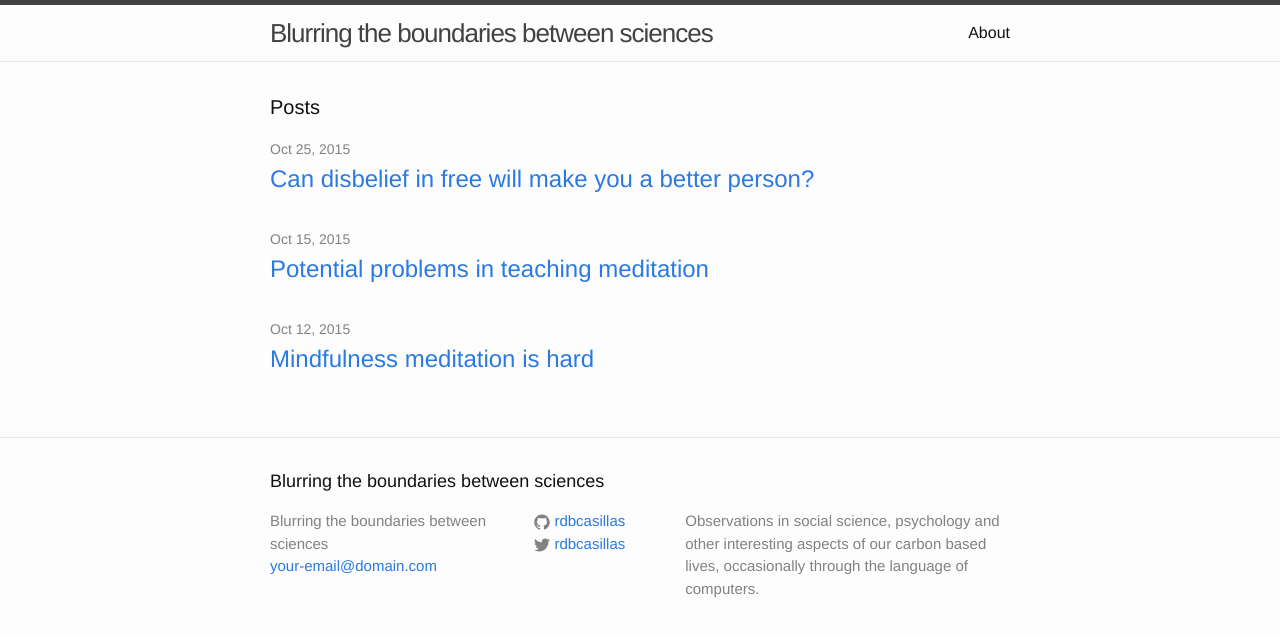
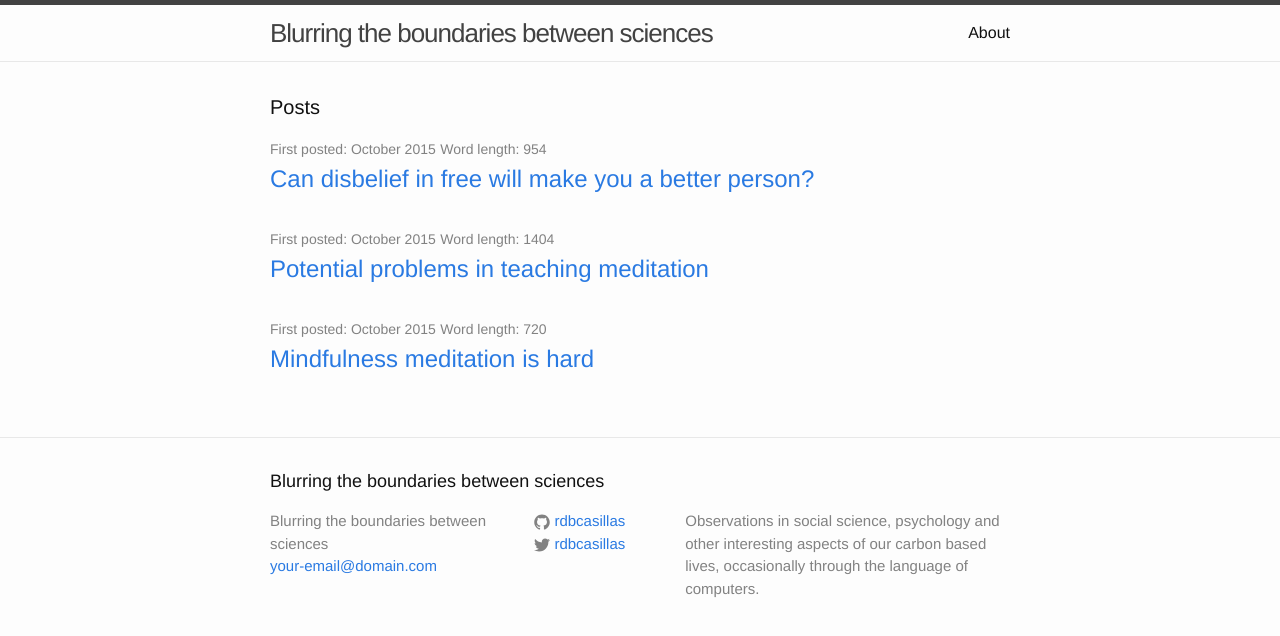
Before and after one commit to rdbcasillas/rdbcasillas.github.io, a Jekyll site: the page built from index.html, in a window 1280 px wide. Shown: the top 636 px of the page. Built offline with Jekyll 4.4.1, drawn with Linux system fonts in a browser that asks for light colours; Markdown is read by kramdown in place of the engine named in the settings.

Commit message:
format changes on the front page

```diff
--- a/index.html
+++ b/index.html
@@ -9,8 +9,8 @@
   <ul class="post-list">
     {% for post in site.posts %}
       <li>
-        <span class="post-meta">{{ post.date | date: "%b %-d, %Y" }}</span>
-
+        <span class="post-meta">First posted: {{ post.date | date: "%B  %Y" }}</span>
+        <span class="post-meta">Word length: {{ post.content | number_of_words }}</span>
         <h2>
           <a class="post-link" href="{{ post.url | prepend: site.baseurl }}">{{ post.title }}</a>
         </h2>
```
